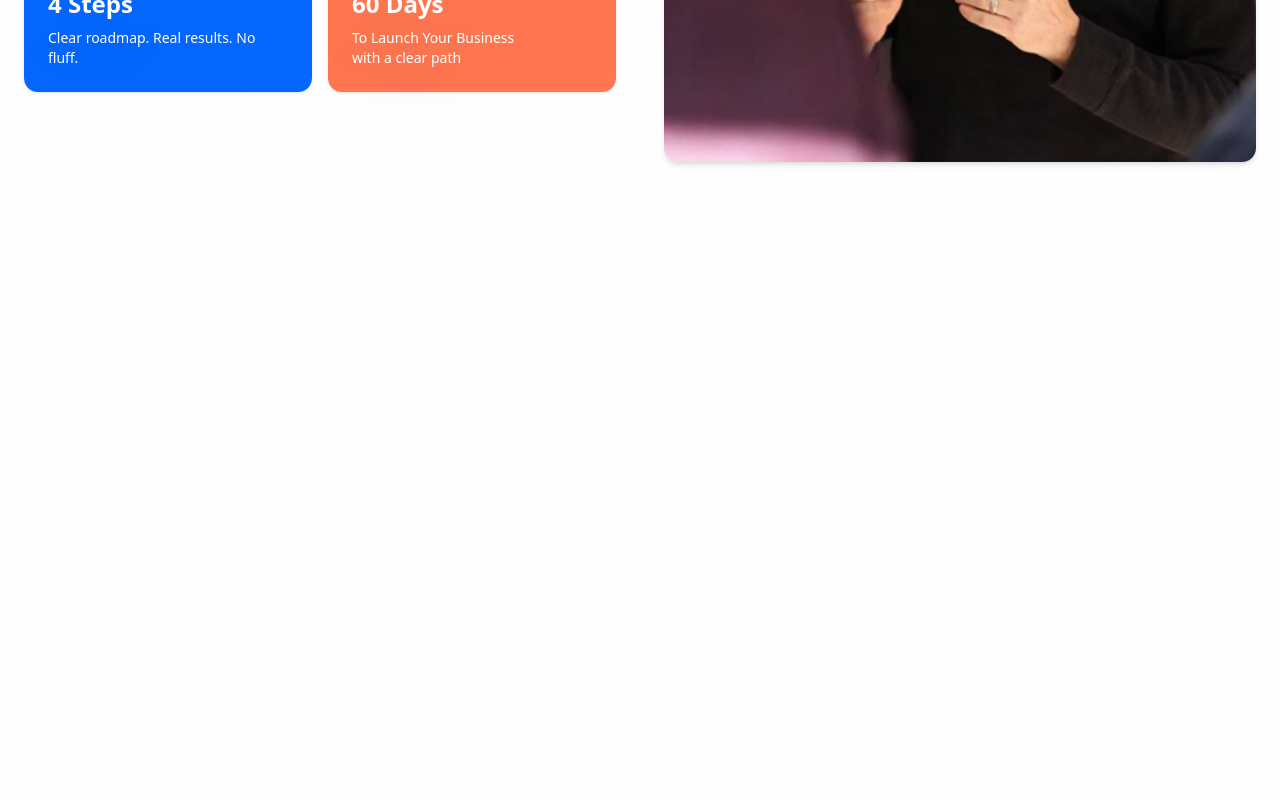
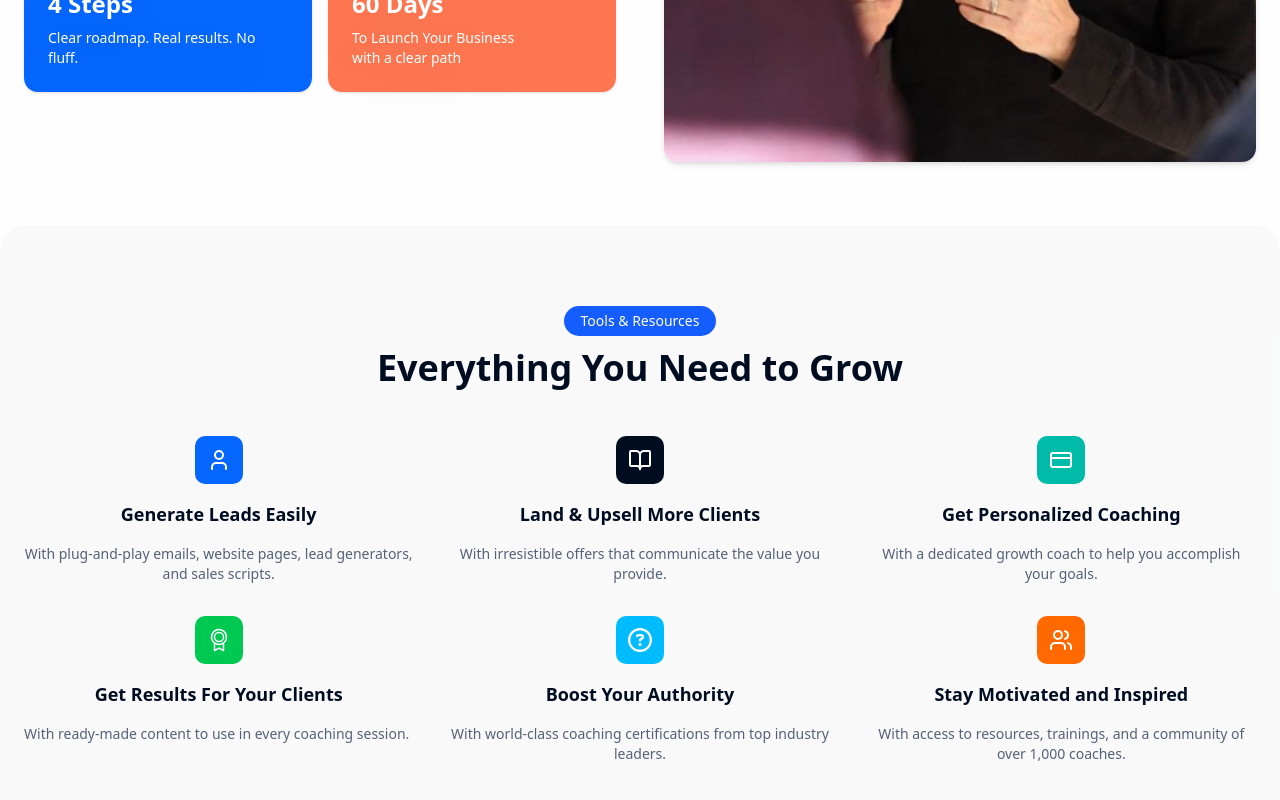
Before and after one commit to wendell256/mentor-academy, a Next.js app: page / in a window 1280 px wide. Shown: the part 4234-5034 px from the top of the page. Before the commit the page ends 4460 px from the top, so only its background shows below. Built offline with nearby package versions, Linux system fonts and the light colour scheme.

Commit message:
add GrowthFeatures component to showcase coaching benefits

```diff
--- a/app/page.tsx
+++ b/app/page.tsx
@@ -6,6 +6,7 @@ import MentorFirstStep from '@/components/mentor-first-step';
 import MentorIntro from '@/components/mentor-intro';
 import ReviewCard from '@/components/review-card';
 import Stats from '@/components/stats';
+import GrowthFeatures from '../components/growth-features';
 
 export default function Home() {
   return (
@@ -20,6 +21,7 @@ export default function Home() {
       <MentorFirstStep />
       <CoachBuilder />
       <CoachResults />
+      <GrowthFeatures />
     </main>
   );
 }
--- /dev/null
+++ b/components/growth-features.tsx
@@ -0,0 +1,70 @@
+'use client';
+
+import { Badge } from '@/components/ui/badge';
+import { User, BookOpen, CreditCard, Users } from 'lucide-react';
+import { PiMedal } from "react-icons/pi";
+import { FaRegCircleQuestion } from "react-icons/fa6";
+
+const features = [
+  {
+    icon: <User className="w-6 h-6 text-white" />,
+    title: 'Generate Leads Easily',
+    description: 'With plug-and-play emails, website pages, lead generators, and sales scripts.',
+    bg: 'bg-secondary',
+  },
+  {
+    icon: <BookOpen className="w-6 h-6 text-white" />,
+    title: 'Land & Upsell More Clients',
+    description: 'With irresistible offers that communicate the value you provide.',
+    bg: 'bg-primary',
+  },
+  {
+    icon: <CreditCard className="w-6 h-6 text-white" />,
+    title: 'Get Personalized Coaching',
+    description: 'With a dedicated growth coach to help you accomplish your goals.',
+    bg: 'bg-teal-500',
+  },
+  {
+    icon: <PiMedal className="w-6 h-6 text-white" />,
+    title: 'Get Results For Your Clients',
+    description: 'With ready-made content to use in every coaching session.',
+    bg: 'bg-green-500',
+  },
+  {
+    icon: <FaRegCircleQuestion className="w-6 h-6 text-white" />,
+    title: 'Boost Your Authority',
+    description: 'With world-class coaching certifications from top industry leaders.',
+    bg: 'bg-sky-400',
+  },
+  {
+    icon: <Users className="w-6 h-6 text-white" />,
+    title: 'Stay Motivated and Inspired',
+    description: 'With access to resources, trainings, and a community of over 1,000 coaches.',
+    bg: 'bg-orange-500',
+  },
+];
+
+export default function GrowthFeatures() {
+  return (
+    <section className="bg-muted/50 rounded-3xl max-w-7xl mx-auto px-6 py-20">
+      <div className="text-center mb-12 space-y-3">
+        <Badge className="bg-blue-600 text-white px-4 py-1 rounded-full text-sm">
+          Tools & Resources
+        </Badge>
+        <h2 className="text-3xl md:text-4xl font-semibold text-primary">
+          Everything You Need to Grow
+        </h2>
+      </div>
+
+      <div className="grid grid-cols-1 sm:grid-cols-2 lg:grid-cols-3 gap-8">
+        {features.map(({ icon, title, description, bg }, i) => (
+          <div key={i} className="flex flex-col items-start gap-4 text-center sm:text-left">
+            <div className={`rounded-lg p-3 ${bg} w-fit mx-auto sm:mx-0 self-center`}>{icon}</div>
+            <h3 className="text-lg font-semibold text-primary self-center">{title}</h3>
+            <p className="text-sm text-foreground text-center">{description}</p>
+          </div>
+        ))}
+      </div>
+    </section>
+  );
+}
```
